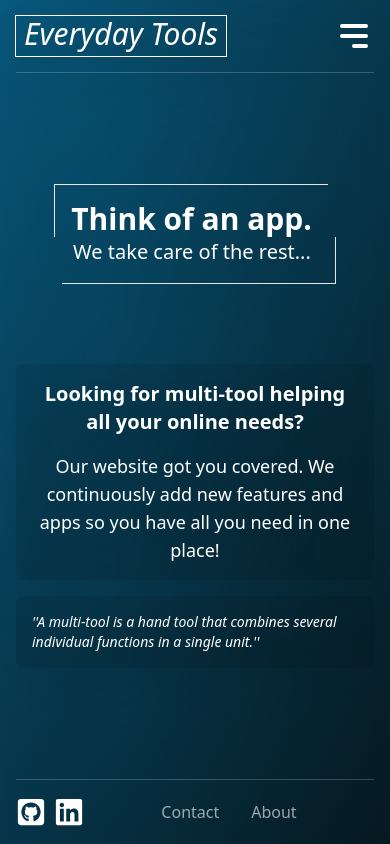
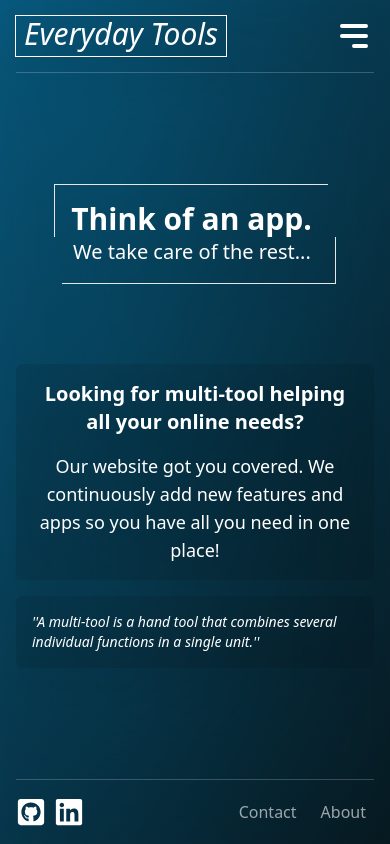
Before and after one commit to n4xz/tools-app, a React (Create React App) app: page / in a window 390 px wide. Built offline with nearby package versions, Linux system fonts and the light colour scheme.

Commit message:
small fixes

```diff
--- a/src/pages/Home Page/components/Footer.jsx
+++ b/src/pages/Home Page/components/Footer.jsx
@@ -30,8 +30,8 @@ export default function Footer() {
 						<FaLinkedin size={30} className='hover:text-blue-500' />
 					</a>
 				</div>
-				<div className='mx-auto flex items-center justify-between gap-4 md:mx-0 md:gap-6'>
-					<div className='py-1 px-2'>
+				<div className='flex items-center gap-4 md:mx-0 md:gap-6'>
+					<div className='py-1'>
 						<button
 							onClick={handleContact}
 							className='relative opacity-60 duration-300 hover:cursor-pointer hover:opacity-100 hover:transition-opacity'
@@ -43,7 +43,7 @@ export default function Footer() {
 								animate={{ y: -40, x: -194, opacity: 1 }}
 								initial={{ y: 200, x: -194, scale: 0.9, opacity: 0 }}
 								transition={{ duration: 0.6 }}
-								className='fixed bottom-32 left-1/2 min-w-max rounded-md bg-white py-12  px-8 text-center text-cyan-900 shadow-2xl drop-shadow-2xl'
+								className='fixed bottom-32 left-[179px] min-w-max rounded-md bg-white py-12  px-8 text-center text-cyan-900 shadow-2xl drop-shadow-2xl'
 							>
 								<p className='mb-4'>
 									You can contact me using the following methods:
```
